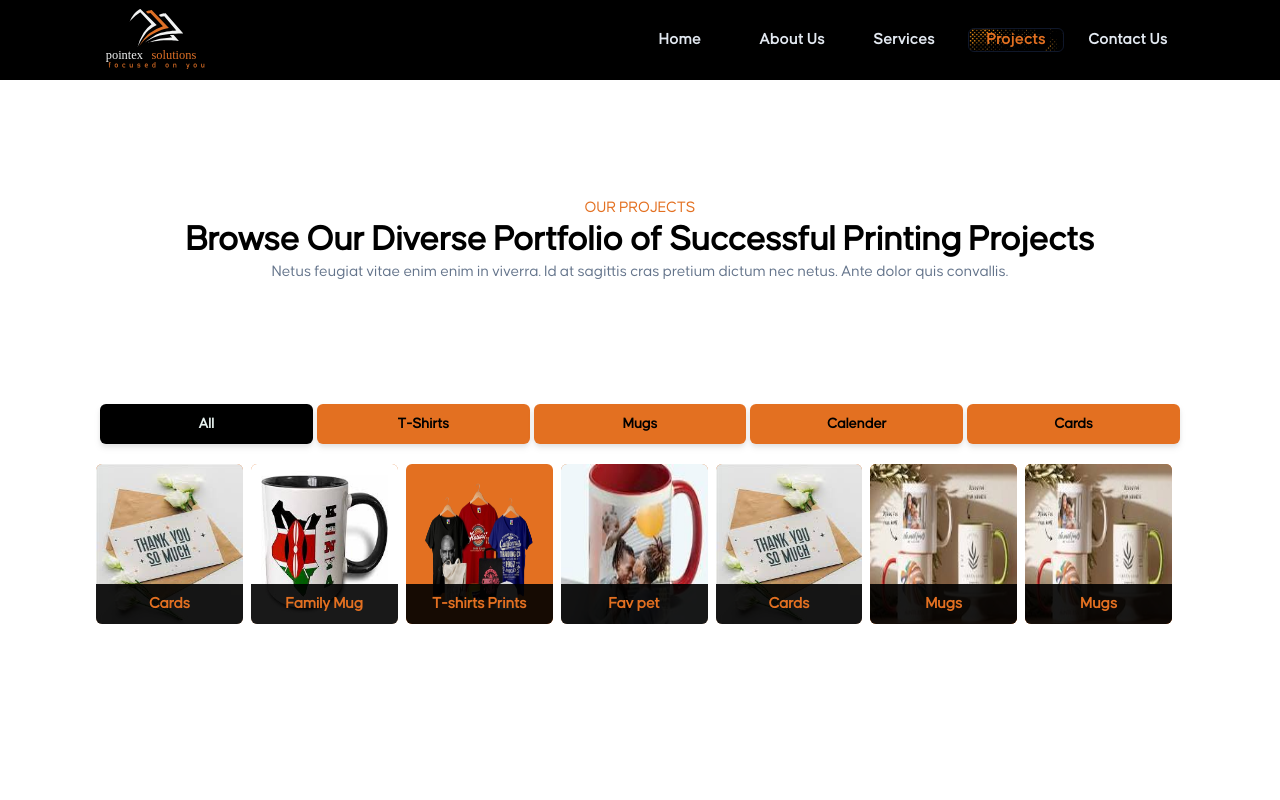
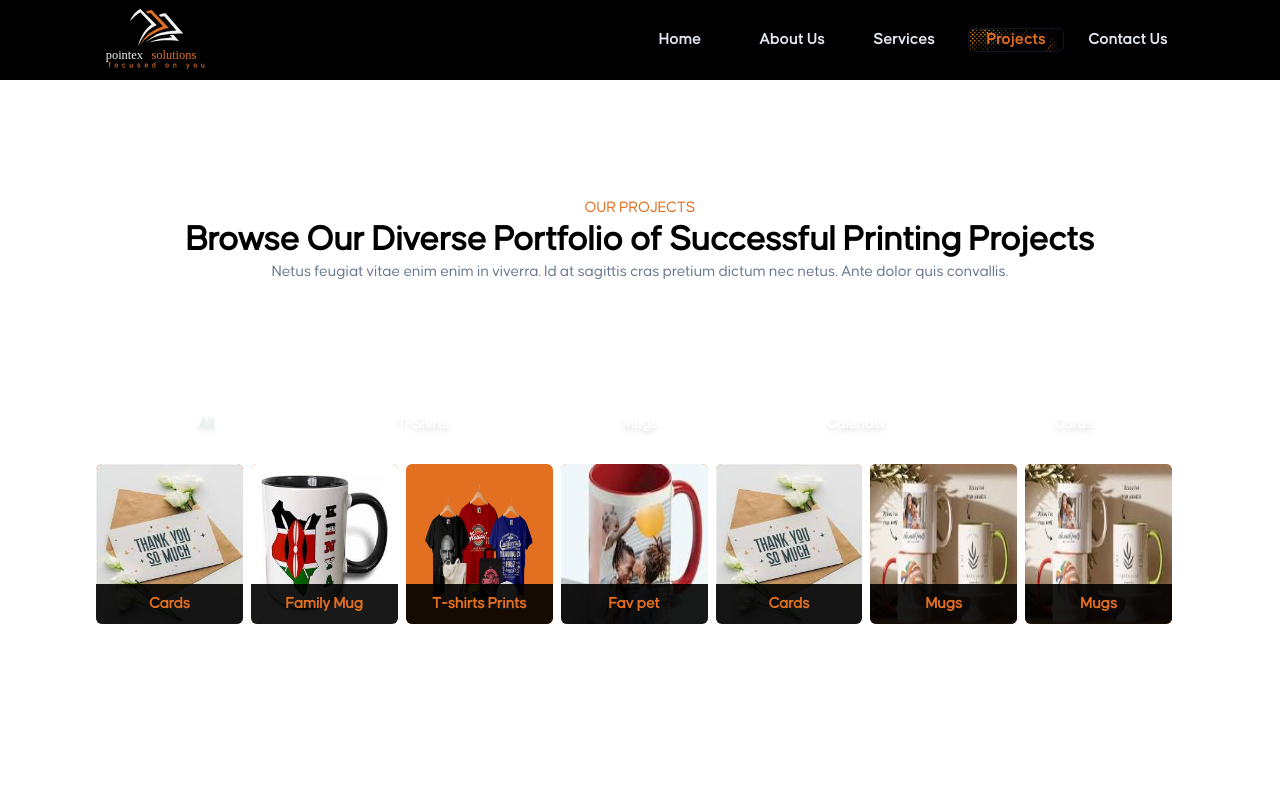
Before and after one commit to kennedymakokha/coperrate_template_1, a React (Vite) app: page /projects in a window 1280 px wide. Shown: the top 800 px of the page. Built offline with nearby package versions, Linux system fonts and the light colour scheme.

Commit message:
fixing content on the dashboard  v1

```diff
--- a/src/components/Navbar.tsx
+++ b/src/components/Navbar.tsx
@@ -78,7 +78,7 @@ const Navbar = () => {
                         key={item.id}
                         className='p-4 border-b rounded-xl hover:bg-secondary-100 duration-300 hover:text-black cursor-pointer border-secondary-100/[40%]'
                     >
-                        <Link to={`/${item.url}`} className={`font-semibold capitalize  ${path === item.url ? "text-secondary-100/[65%]  " : "text-slate-400 dark:text-black hover:text-orange-400"}  `}>{item.text} </Link>
+                        <Link to={`/${item.url}`} className={`font-semibold capitalize  ${path === item.url ? "text-secondary-100/[65%]  " : "text-slate-100 "}  `}>{item.text} </Link>
 
                     </li>
                 ))}
--- a/src/components/molecules/tab.tsx
+++ b/src/components/molecules/tab.tsx
@@ -17,7 +17,7 @@ function Tab(props: any) {
             <div className='sm:flex hidden h-10 gap-x-1 w-full '>
                 {props.data.map((menu: any, i: number) => (
                     <div key={i} className={`h-full w-full rounded-md  text-slate-100 `}>
-                        <div onClick={() => props.onChange(menu.title)} className={`h-full capitalize font-semibold  text-[15px] rounded-md w-full p-1 drop-shadow-md flex items-center justify-center  ${menu.state === true ? "bg-black text-primary-100" : "bg-secondary-100 text-black"} `}>
+                        <div onClick={() => props.onChange(menu.title)} className={`h-full capitalize font-semibold  text-[15px] rounded-md w-full p-1 drop-shadow-md flex items-center justify-center  ${menu.state === true ? "text-primary-100" : " text-white"} `}>
                             {menu.title}
                         </div>
                     </div>
```
